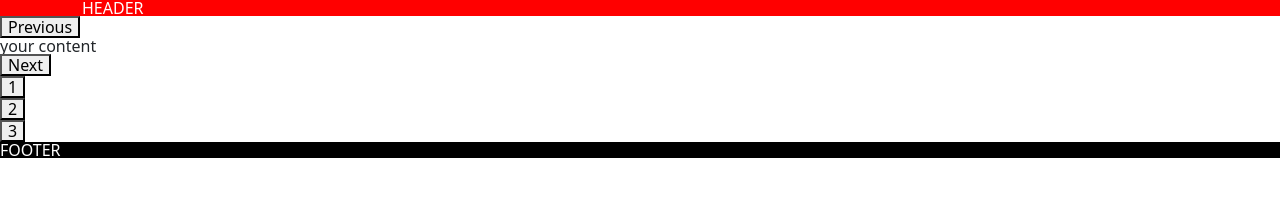
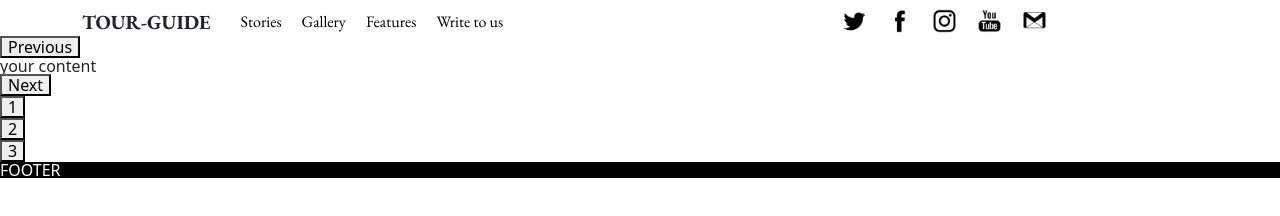
Before and after one commit to nazariikekosh/n.k__examItStep, a website: page src/index.html in a window 1280 px wide. Drawn offline with nearby package versions, Linux system fonts and the light colour scheme; files that its build step writes are made by us from their sources.

Commit message:
header_start

```diff
--- a/src/components/_header.html
+++ b/src/components/_header.html
@@ -1,9 +1,50 @@
 <header class="header">
-    <div class="container">
-        <div class="row">
-            <div class="col-12">
-                HEADER
+   <div class="container">
+      <div class="row">
+         <div class="col-8 d-flex align-items-center mt-2">
+            <div class="header__logo">
+               <p><b>TOUR-GUIDE</b></p>
             </div>
-        </div>
-    </div>
+            <nav class="header__menu">
+               <ul>
+                  <li><a href="#">Stories</a></li>
+                  <li><a href="#">Gallery</a></li>
+                  <li><a href="#">Features</a></li>
+                  <li><a href="#">Write to us</a></li>
+               </ul>
+            </nav>
+         </div>
+         <div class="col-4 align-items-center mt-2">
+            <div class="header__icon d-flex">
+               <ul>
+                  <li>
+                     <a href="#" target="_blank">
+                        <img src="../img/twitter-128.png" alt="twitter-128">
+                     </a>
+                  </li>
+                  <li>
+                     <a href="#" target="_blank">
+                        <img src="../img/facebook-128.png" alt="facebook-128">
+                     </a>
+                  </li>
+                  <li>
+                     <a href="#" target="_blank">
+                        <img src="../img/instagram-2-128.png" alt="instagram-2-128">
+                     </a>
+                  </li>
+                  <li>
+                     <a href="#" target="_blank">
+                        <img src="../img/youtube-128.png" alt="youtube-128">
+                     </a>
+                  </li>
+                  <li>
+                     <a href="#" target="_blank">
+                        <img src="../img/gmail-128.png" alt="gmail-128">
+                     </a>
+                  </li>
+               </ul>
+            </div>
+         </div>
+      </div>
+   </div>
 </header>
--- a/src/index.html
+++ b/src/index.html
@@ -4,15 +4,20 @@
 <head>
     <meta charset="utf-8">
     <meta name="viewport" content="width=device-width, initial-scale=1">
-    <title>TEMPLATE</title>
+    <title>TOUR-GIUDE</title>
 
+    <link rel="preconnect" href="https://fonts.googleapis.com">
+    <link rel="preconnect" href="https://fonts.gstatic.com" crossorigin>
+    <link
+        href="https://fonts.googleapis.com/css2?family=EB+Garamond:ital,wght@0,400;0,500;0,600;0,700;0,800;1,400;1,500;1,600;1,700;1,800&display=swap"
+        rel="stylesheet">
     <link rel="stylesheet" href="css/style.min.css">
 </head>
 
 <body>
     @@include("components/_header.html")
 
-    @@include("pages/page-template.html")
+    @@include("pages/home.html")
 
     @@include("components/_footer.html")
     @@include("icons/_icons.html")
--- a/src/sass/components/_header.scss
+++ b/src/sass/components/_header.scss
@@ -1,4 +1,45 @@
-.header{
-    background-color: red;
-    color: #fff;
+.header {
+   font-family: 'EB Garamond', serif;
+
+   &__logo {
+      p {
+         font-size: 20px;
+      }
+   }
+
+   &__menu {
+      margin-left: 30px;
+
+      ul {
+         display: flex;
+
+         li {
+            margin-right: 20px;
+
+            a {
+               white-space: nowrap;
+               text-decoration: none;
+               color: black;
+            }
+         }
+      }
+   }
+
+   &__icon {
+      ul {
+         display: flex;
+
+         li {
+            list-style: none;
+
+            a {
+               margin-right: 20px;
+
+               img {
+                  width: 25px;
+               }
+            }
+         }
+      }
+   }
 }
```
Also changed, not shown: src/img/airplane-48.png (added), src/img/alarm_clock-48.png (added), src/img/face-48.png (added), src/img/facebook-128.png (added), src/img/genius-48.png (added), src/img/gmail-128.png (added), src/img/instagram-2-128.png (added), src/img/map_marker-48.png (added), src/img/movie-48.png (added), src/img/twitter-128.png (added), src/img/youtube-128.png (added), src/pages/home.html (renamed from src/pages/page-template.html), 1 other file.
